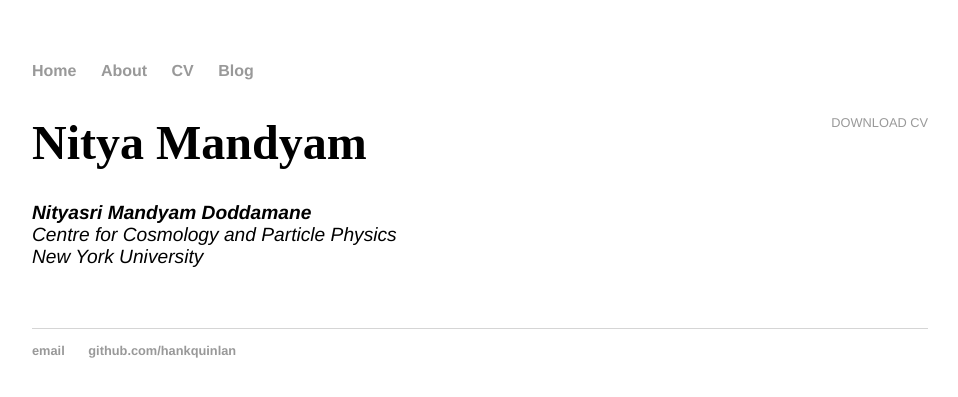
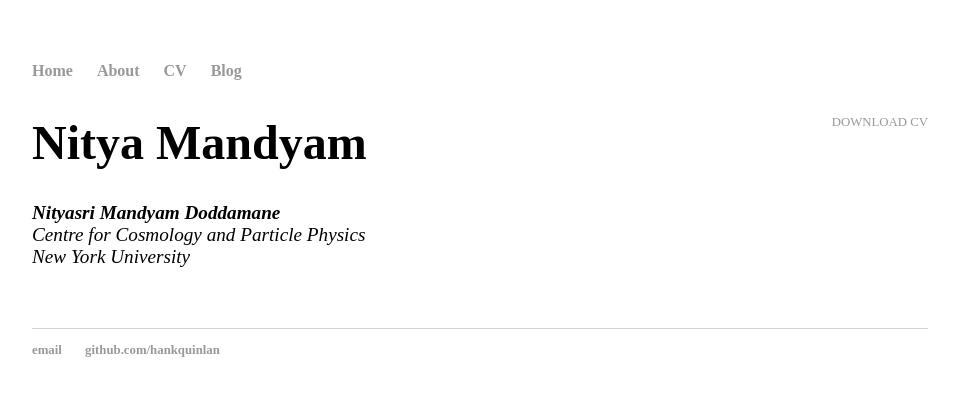
Before and after one commit to nityamd/nityamd.github.io, a Jekyll site: the page built from cv/index.html, in a window 1280 px wide. Shown: the top 397 px of the page, without its empty margins (160-1118 px from the left). Built offline with Jekyll 4.4.1, drawn with Linux system fonts in a browser that asks for light colours.

Commit message:
#blessed

```diff
--- a/css/main.css
+++ b/css/main.css
@@ -11,7 +11,7 @@
 h3 { font-size: 2.3em; }
 h4 { font-size: 1.9em; }
 
-nav ul, footer ul { font-size: 1em; font-family: 'Helvetica', 'Arial', 'Sans-Serif'; padding: 0px; list-style: none; font-weight: bold; }
+nav ul, footer ul { font-size: 1em; font-family: 'sans-serif', 'Computer Modern Sans', 'Sans-Serif'; padding: 0px; list-style: none; font-weight: bold; }
 nav ul li, footer ul li { display: inline; margin-right: 20px; }
 
 footer { border-top: 1px solid #d5d5d5; font-size: .8em; }
@@ -24,6 +24,6 @@
 .cv { margin: 0px 0px 60px; }
 .cv h1 { font-size: 3em; }
 .cv h2 { font-size: 2em; }
-.cv address, .cv .download { font-family: 'Helvetica', 'Arial', 'Sans-Serif'; }
+.cv address, .cv .download { font-family: 'sans-serif', 'Computer Modern Sans', 'Sans-Serif'; }
 .cv address, .cv p { font-size: 1.2em; }
 .cv .download { float: right; font-size: .8em; text-transform: uppercase; }
```
